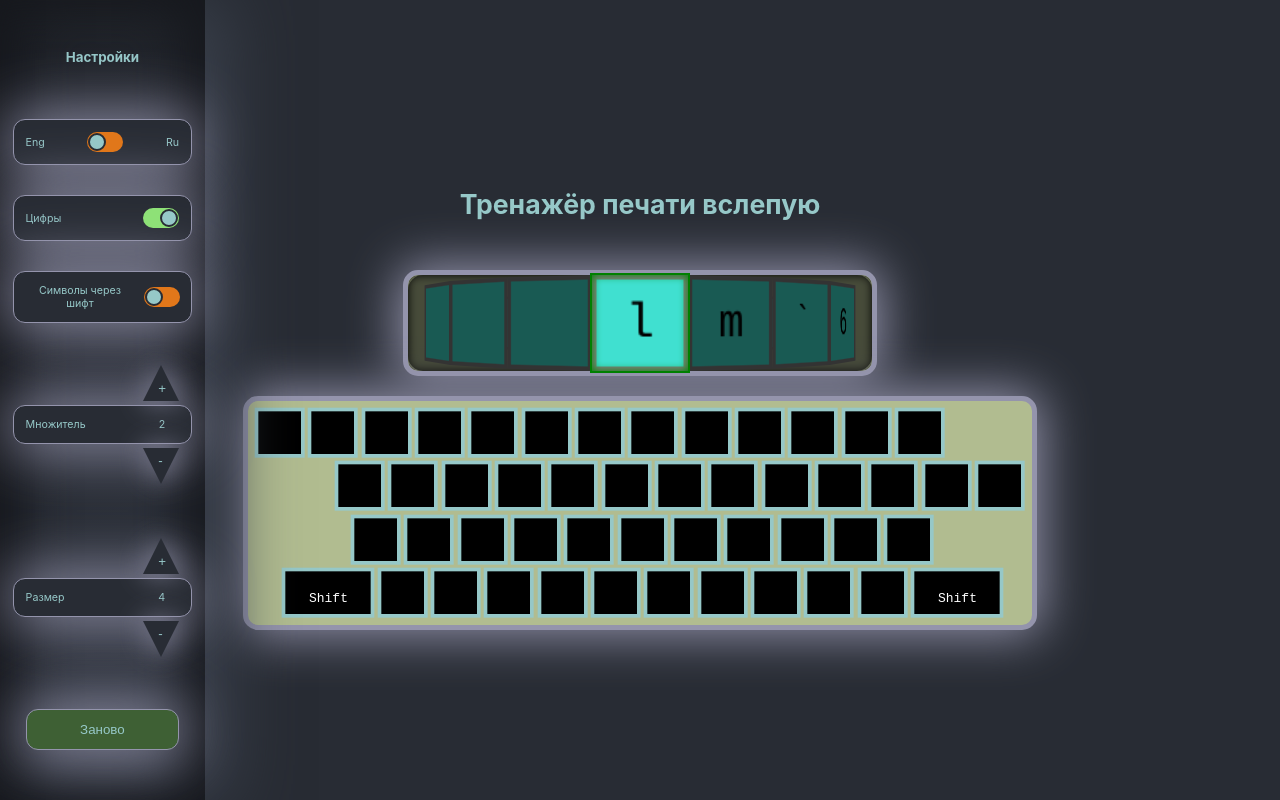
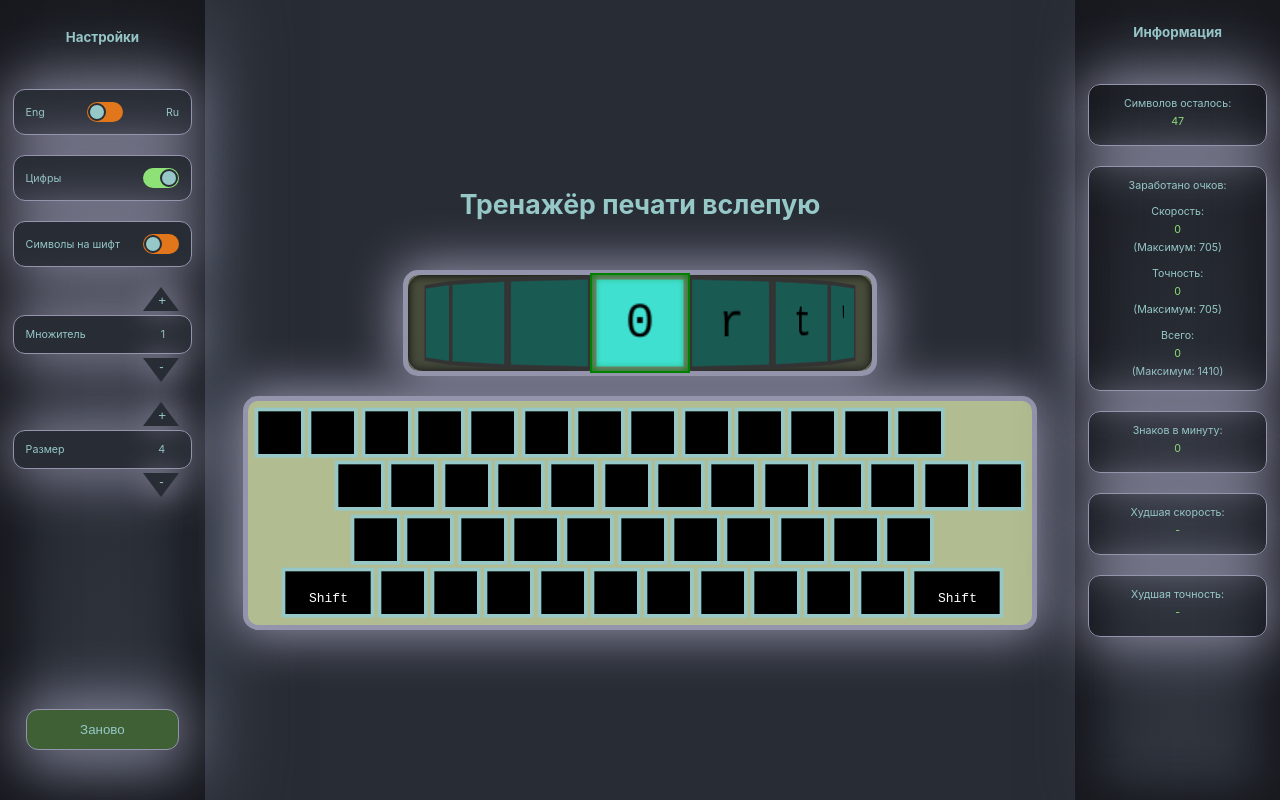
Before and after one commit to yryryk/learn-keyboard, a React (Create React App) app: page / in a window 1280 px wide. Built offline with nearby package versions, Linux system fonts and the light colour scheme.

Commit message:
feat: add StatisticsPanel

```diff
--- a/src/App.css
+++ b/src/App.css
@@ -1,18 +1,21 @@
 .App {
   --unit: 50px;
-  position: relative;
   font-size: calc( var(--unit) / 4 );
   text-align: center;
   background-color: #282c34;
   min-height: 100vh;
   width: 100%;
-  display: flex;
-  flex-direction: column;
-  align-items: center;
-  justify-content: center;
 }
 
 .headline {
   color: rgb(150, 200, 200);
   margin-bottom: 50px;
 }
+
+.main {
+  display: flex;
+  width: 100%;
+  min-height: 100vh;
+  align-items: center;
+  justify-content: space-between;
+}
--- a/src/App.jsx
+++ b/src/App.jsx
@@ -4,7 +4,8 @@ import Letters from "./components/Letters/Letters";
 import useLetters from "./hooks/useLetters";
 import { letters } from "./constants/constants";
 import Keyboard from "./components/Keyboard/Keyboard";
-import Bar from "./components/Bar/Bar";
+import Bar from "./components/SettingsBar/SettingsBar";
+import StatisticsPanel from './components/StatisticsPanel/StatisticsPanel'
 
 function App() {
   const [unit, setUnit] = useState(window.innerWidth / 24);
@@ -17,7 +18,16 @@ function App() {
   const [expectedButton, setExpectedButton] = useState("");
   const [numbers, setNumbers] = useState(true);
   const [shifted, setShifted] = useState(false);
-  const [lettersRange, setLettersRange] = useState(2);
+  const [lettersRange, setLettersRange] = useState(1);
+  const [buttons, setButtons] = useState({});
+  const [distance, setDistance] = useState(0);
+  const [start, setStart] = useState({});
+  const [getTimeInterval, setGetTimeInterval] = useState({});
+  const [points, setPoints] = useState({
+    velocity: 0,
+    accuracy: 0,
+    all: 0,
+  });
   const [lettersOrder, lettersStats, setLettersStats, refreshLetters] =
     useLetters({
       letters: letters,
@@ -26,6 +36,8 @@ function App() {
       isNumbers: numbers,
       isShifted: shifted,
     });
+
+  useEffect(() => {
     function measureTimeInterval() {
       let prevTime = performance.now();
       function start() {
@@ -37,10 +49,13 @@ function App() {
         prevTime = time;
         return timeInterval;
       }
-
       return [start, getTimeInterval];
     }
     const [start, getTimeInterval] = measureTimeInterval();
+
+    setStart({func: start});
+    setGetTimeInterval({func: getTimeInterval});
+  }, []);
 
   useEffect(() => {
     function handleKeyPress(evt) {
@@ -60,16 +75,30 @@ function App() {
         };
         const expectedButton = lettersOrder[position];
         const stats = lettersStats[expectedButton.value];
-        stats.button.push(pressedButton.value);
-        stats.time.push(getTimeInterval());
+        const pressedButtonKey = pressedButton.key;
+        const expectedButtonKey = expectedButton.key;
+        const distanceX = Math.abs(buttons[pressedButtonKey].x - buttons[expectedButtonKey].x);
+        const distanceY = Math.abs(buttons[pressedButtonKey].y - buttons[expectedButtonKey].y);
+        setDistance(state => state + Math.round(Math.sqrt(distanceX**2 + distanceY**2)/unit));
+        setPressedButton(pressedButton);
+        setExpectedButton(expectedButton);
+        if (pressedButton.value === expectedButton.value) {
+          const time = Math.round(getTimeInterval.func());
+          const pointsTime = Math.round(time / 333) > 16 ? 15 : Math.round(time / 333) - 1;
+          const pointsDistance = distance > 15 ? 15 : distance;
+          const newPoints = {...points};
+          newPoints.velocity += 15 - pointsTime;
+          newPoints.accuracy += 15 - pointsDistance;
+          newPoints.all += 30 - pointsTime - pointsDistance;
+          setPoints({...newPoints});
+          stats.time += time;
+          stats.distance += distance;
           setLettersStats((state) => ({
             ...state,
             [expectedButton.value]: stats,
           }));
-        setPressedButton(pressedButton);
-        setExpectedButton(expectedButton);
-        if (pressedButton.value === expectedButton.value) {
           setPosition((state) => state + 1);
+          setDistance(0);
         }
         setCount((state) => state + 1);
       }
@@ -78,15 +107,8 @@ function App() {
     return () => {
       window.removeEventListener("keydown", handleKeyPress);
     };
-  }, [
-    getTimeInterval,
-    isEnd,
-    language,
-    lettersOrder,
-    lettersStats,
-    position,
-    setLettersStats,
-  ]);
+  }, [buttons, distance, getTimeInterval, isEnd, language, lettersOrder, lettersStats, points, position, setLettersStats, unit]);
+
   useEffect(() => {
     function handleResize() {
       setUnit(window.innerWidth / 24);
@@ -102,13 +124,27 @@ function App() {
     setCount(0);
     setIsEnd(false);
     refreshLetters();
-    start();
+    start.func();
   }
 
   return (
     <div className="App" style={{ "--unit": unit + "px" }}>
       <header className="header"></header>
       <main className="main">
+        <Bar
+          shifted={shifted}
+          setShifted={setShifted}
+          numbers={numbers}
+          setNumbers={setNumbers}
+          language={language === "ru"}
+          setLanguage={setLanguage}
+          lettersRange={lettersRange}
+          setLettersRange={setLettersRange}
+          quantity={quantity}
+          setQuantity={setQuantity}
+          refreshAll={refreshAll}
+        />
+        <div className="mainContainer">
           <h1 className="headline">Тренажёр печати вслепую</h1>
           <Letters
             lettersOrder={lettersOrder}
@@ -122,22 +158,18 @@ function App() {
             pressedButton={pressedButton}
             expectedButton={expectedButton}
             unit={unit}
+            buttons={buttons}
+            setButtons={setButtons}
+          />
+        </div>
+        <StatisticsPanel
+          lettersOrder={lettersOrder}
+          position={position}
+          points={points}
+          lettersStats={lettersStats}
         />
       </main>
       <footer className="footer"></footer>
-      <Bar
-        shifted={shifted}
-        setShifted={setShifted}
-        numbers={numbers}
-        setNumbers={setNumbers}
-        language={language === "ru"}
-        setLanguage={setLanguage}
-        lettersRange={lettersRange}
-        setLettersRange={setLettersRange}
-        quantity={quantity}
-        setQuantity={setQuantity}
-        refreshAll={refreshAll}
-      />
     </div>
   );
 }
--- a/src/components/Counter/Counter.css
+++ b/src/components/Counter/Counter.css
@@ -7,7 +7,6 @@
   background-color: transparent;
   width: 75%;
   border-radius: 12px;
-  padding: 12px;
 }
 
 .counterButton {
@@ -33,14 +32,14 @@
   border-top: 0;
   border-left: 18px solid transparent;
   border-right: 18px solid transparent;
-  border-bottom: 36px solid #282c34;
+  border-bottom: 24px solid #282c34;
 }
 
 .counterButtonBottom {
   border-bottom: 0;
   border-left: 18px solid transparent;
   border-right: 18px solid transparent;
-  border-top: 36px solid #282c34;
+  border-top: 24px solid #282c34;
 }
 
 .counterContainer {
@@ -65,13 +64,14 @@
 .counterButtonParagraph {
   margin: 0;
   position: absolute;
-  left: -3px;
 }
 
 .counterButtonTop .counterButtonParagraph {
-  top: 16px;
+  left: -3px;
+  top: 6px;
 }
 
 .counterButtonBottom .counterButtonParagraph {
-  bottom: 16px;
+  left: -2px;
+  bottom: 8px;
 }
--- a/src/components/Keyboard/Keyboard.jsx
+++ b/src/components/Keyboard/Keyboard.jsx
@@ -5,8 +5,7 @@ import Button from "./canvasElements/button";
 import Arrow from "./canvasElements/arrow";
 import { letters } from "../../constants/constants";
 
-function Keyboard({ language, count, pressedButton, expectedButton, unit }) {
-  const [buttons, setButtons] = useState({});
+function Keyboard({ language, count, pressedButton, expectedButton, unit, buttons, setButtons }) {
   const [ctx, setCtx] = useState(null);
   const width = unit * 14.7;
   const height = unit * 4.2;
@@ -88,17 +87,17 @@ function Keyboard({ language, count, pressedButton, expectedButton, unit }) {
     setButtons(buttons);
     setArrow(
       new Arrow({
-        xStart: 30,
-        yStart: 30,
-        xEnd: 90,
-        yEnd: 90,
+        xStart: 0,
+        yStart: 0,
+        xEnd: 0,
+        yEnd: 0,
         isArrowVisible: false,
         background: "yellow",
         arrowThickness: Math.floor(unit / 5),
         endGap: Math.floor(unit / 4),
       })
     );
-  }, [ language, unit]);
+  }, [language, setButtons, unit]);
 
   useEffect(() => {
     function draw(ctx) {
--- a/src/components/Bar/Bar.css
+++ b/src/components/SettingsBar/SettingsBar.css
@@ -1,9 +1,6 @@
 .bar {
-  position: absolute;
-  top: 0;
-  left: 0;
   width: 16%;
-  height: 100%;
+  min-height: 100vh;
   display: flex;
   flex-direction: column;
   justify-content: space-between;
@@ -14,11 +11,11 @@
 }
 
 .barContainer {
-  padding-top: 25px;
+  padding-top: 5px;
   display: flex;
   flex-direction: column;
   align-items: center;
-  gap: 30px;
+  gap: 20px;
 }
 
 .barHeadline {
--- a/src/components/Bar/Bar.jsx
+++ b/src/components/SettingsBar/SettingsBar.jsx
@@ -1,4 +1,4 @@
-import "./Bar.css";
+import "./SettingsBar.css";
 import Switcher from "../Switcher/Switcher";
 import Counter from "../Counter/Counter";
 
@@ -74,7 +74,7 @@ function Bar({
         <Switcher
           handleSwitch={handleShiftedSwitch}
           checked={shifted}
-          childrenleft={"Символы через шифт"}
+          childrenleft={"Символы на шифт"}
           childrenRight={""}
         />
         <Counter
--- /dev/null
+++ b/src/components/StatisticsPanel/StatisticsPanel.css
@@ -0,0 +1,34 @@
+.statisticsPanel {
+  width: 16%;
+  min-height: 100vh;
+  display: flex;
+  flex-direction: column;
+  align-items: center;
+  gap: 20px;
+  background: linear-gradient(145deg, #1e2127, #323741);
+  box-shadow: 25px 0 60px #393f4a, inset -25px 0 50px #17191e,
+    inset 25px 0 50px #17191e;
+  font-size: calc(var(--unit) / 5);
+  color: rgb(150, 200, 200);
+}
+
+.statisticsPanelHeadline {
+  margin: 24px 0;
+  font-size: calc(var(--unit) / 4);
+}
+
+.infoTitle {
+  margin: 0;
+  width: 75%;
+  text-align: center;
+  border: 1px solid rgb(148, 148, 172);
+  border-radius: 12px;
+  box-shadow: 0 0 60px 5px rgb(148, 148, 172);
+  padding: 12px;
+}
+
+.infoValue {
+  margin: 5px 0;
+  text-align: center;
+  color: #8ee177;
+}
--- /dev/null
+++ b/src/components/StatisticsPanel/StatisticsPanel.jsx
@@ -0,0 +1,68 @@
+import './StatisticsPanel.css'
+
+function StatisticsPanel({
+  lettersOrder,
+  position,
+  points,
+  lettersStats,
+}) {
+  const length = lettersOrder.length;
+  const lettersStatsValues = Object.values(lettersStats);
+  const allTime = lettersStatsValues.reduce((acc, item) => acc + item.time, 1);
+  lettersStatsValues.sort((a, b) => a.time > b.time ? -1 : 1);
+  let worstVelocity = '-';
+  if (lettersStatsValues[0]) {
+    if (lettersStatsValues[0].time > 0) {
+      worstVelocity = ''
+      for (let i = 0; i <5; i++) {
+        if (lettersStatsValues[i].time > 0) worstVelocity += ' ' + lettersStatsValues[i].button + ' ';
+      }
+    }
+  }
+  lettersStatsValues.sort((a, b) => a.distance > b.distance ? -1 : 1);
+  let worstAccuracy = '-';
+  if (lettersStatsValues[0]) {
+    if (lettersStatsValues[0].distance > 0) {
+      worstAccuracy = ''
+      for (let i = 0; i <5; i++) {
+        if (lettersStatsValues[i].distance > 0) worstAccuracy += ' ' + lettersStatsValues[i].button + ' ';
+      }
+    }
+  }
+  return (
+    <div className="statisticsPanel">
+      <h2 className="statisticsPanelHeadline">Информация</h2>
+      <div className="infoTitle">
+        Символов осталось:
+        <p className="infoValue">{length - position}</p>
+      </div>
+      <div className="infoTitle">
+        Заработано очков:<br/><br/>
+        Скорость:
+        <p className="infoValue">{points.velocity}</p>
+        (Максимум: {length * 15})<br/><br/>
+        Точность:
+        <p className="infoValue">{points.accuracy}</p>
+        (Максимум: {length * 15})<br/><br/>
+        Всего:
+        <p className="infoValue">{points.all}</p>
+        (Максимум: {length * 30})
+      </div>
+      <div className="infoTitle">
+        Знаков в минуту:
+        <p className="infoValue">{Math.round(position * 60000 / allTime)}</p>
+      </div>
+      <div className="infoTitle">
+        Худшая скорость:
+        <p className="infoValue">{worstVelocity}</p>
+      </div>
+      <div className="infoTitle">
+        Худшая точность:
+        <p className="infoValue">{worstAccuracy}</p>
+      </div>
+
+    </div>
+  )
+};
+
+export default StatisticsPanel;
--- a/src/hooks/useLetters.jsx
+++ b/src/hooks/useLetters.jsx
@@ -28,8 +28,9 @@ export default function useLetters({
     const objLettersStats = {};
     usedLetters.forEach((item) => {
       objLettersStats[item.value] = {
-        time: [],
-        button: [],
+        time: 0,
+        distance: 0,
+        button: item.value,
       };
     });
     setLettersStats(objLettersStats);
```
Lines whose indentation alone changed are shown as unchanged.
